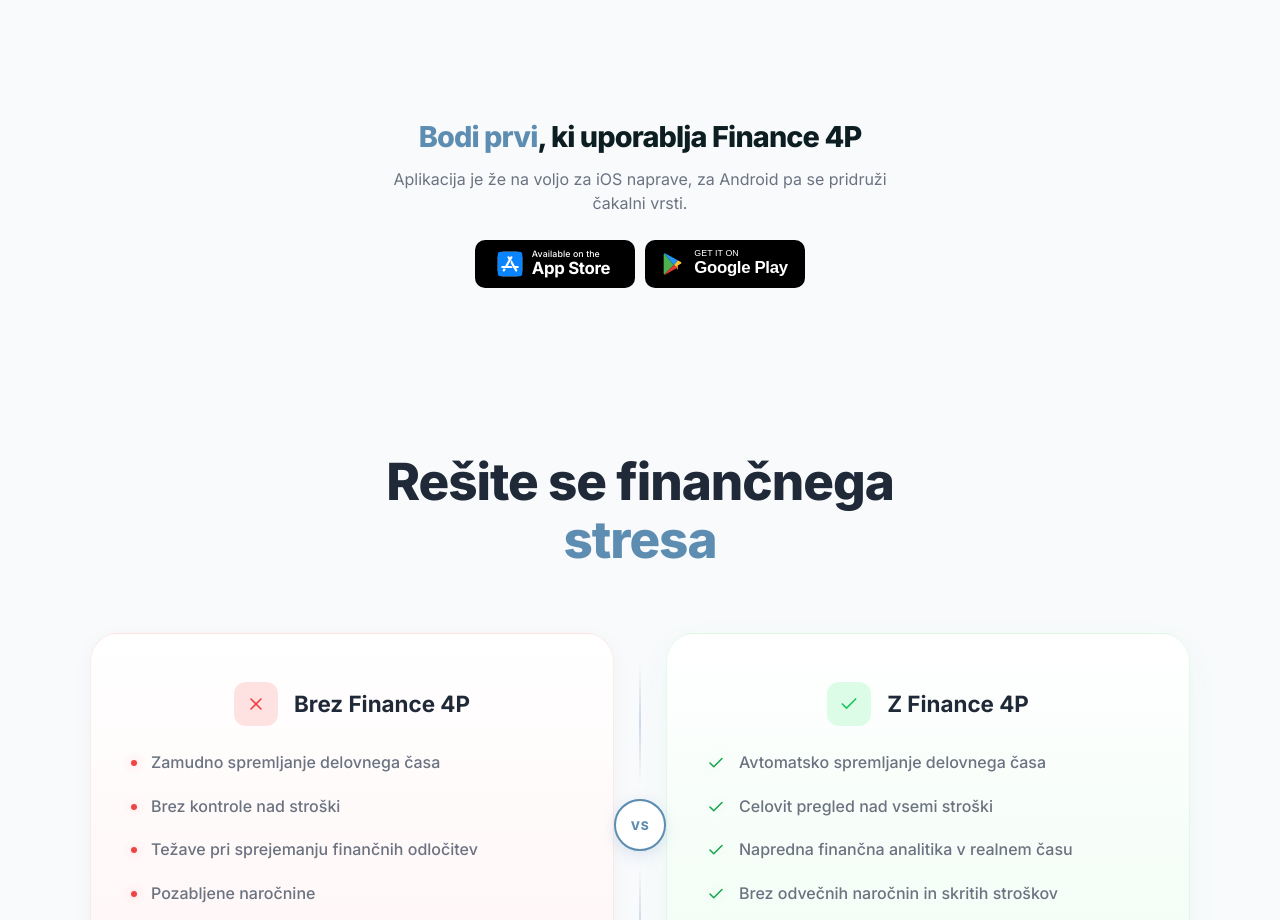
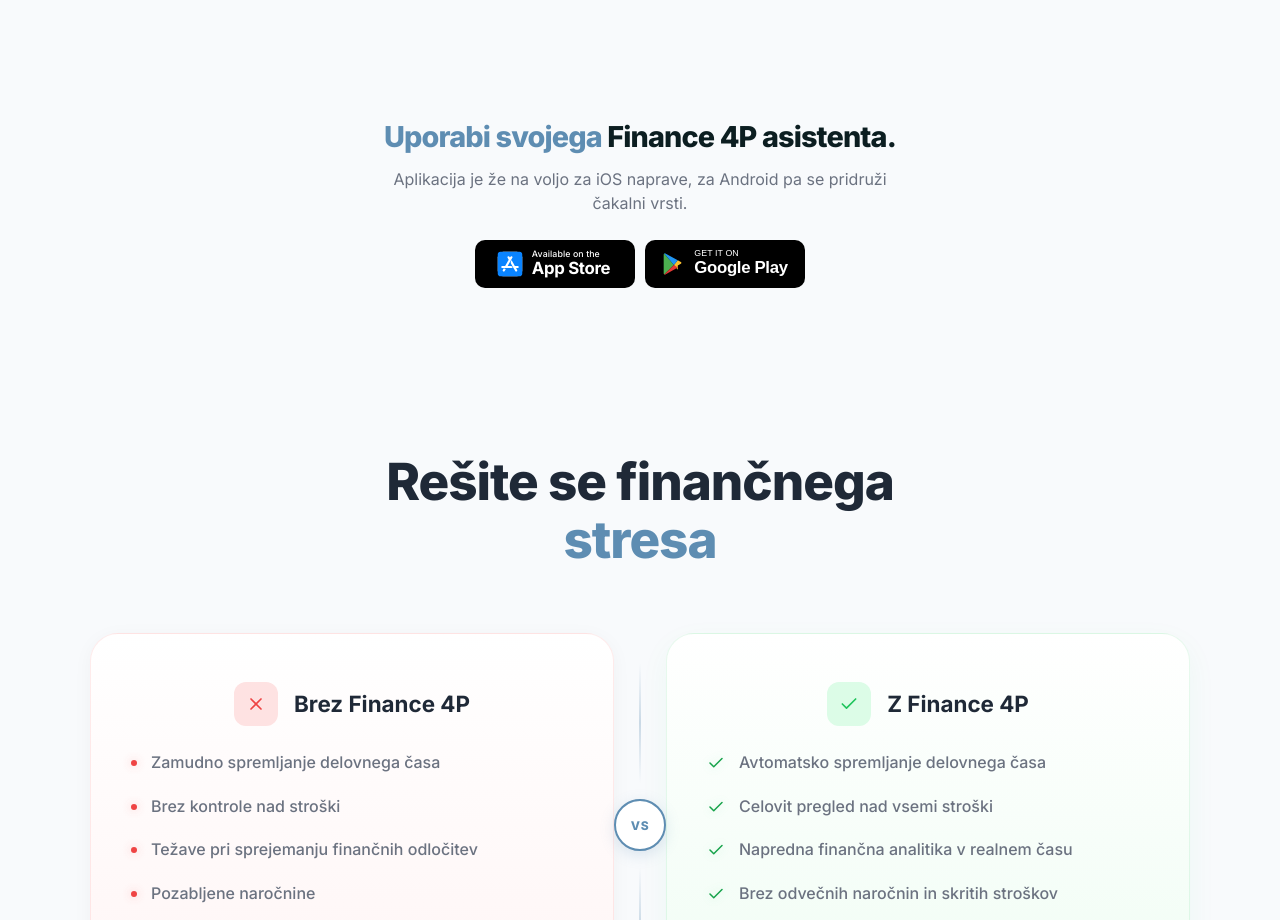
Before and after one commit to filipkolle/Landing-4P, a React (Vite) app: page / in a window 1280 px wide. Shown: the part 3980-4900 px from the top of the page. Built offline with nearby package versions, Linux system fonts and the light colour scheme.

Commit message:
text: update SubscribeCTA heading

```diff
--- a/src/components/SubscribeCTA.jsx
+++ b/src/components/SubscribeCTA.jsx
@@ -25,7 +25,7 @@ const SubscribeCTA = () => {
           }}>
             <div className="subscribe-content" style={{ maxWidth: '550px', width: '100%' }}>
               <h3 style={{ fontSize: '1.8rem', marginBottom: '12px', lineHeight: 1.2 }}>
-                <span className="highlight-blue">Bodi prvi</span>, ki uporablja Finance 4P
+                <span className="highlight-blue">Uporabi svojega</span> Finance 4P asistenta.
               </h3>
               <p style={{ fontSize: '1rem', color: 'var(--text-muted)', marginBottom: '25px', lineHeight: 1.5 }}>
                 Aplikacija je že na voljo za iOS naprave, za Android pa se pridruži čakalni vrsti.
```
